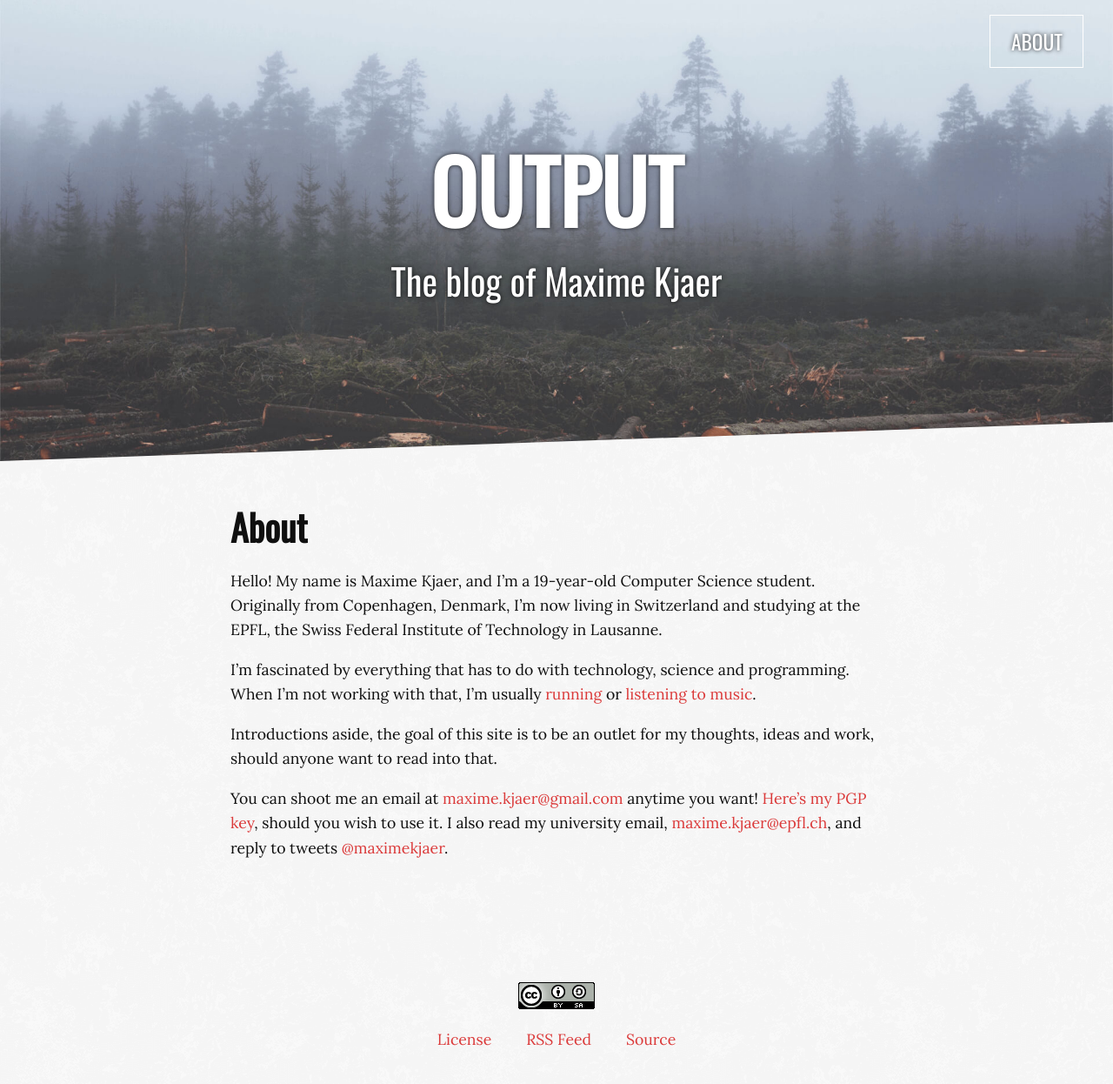
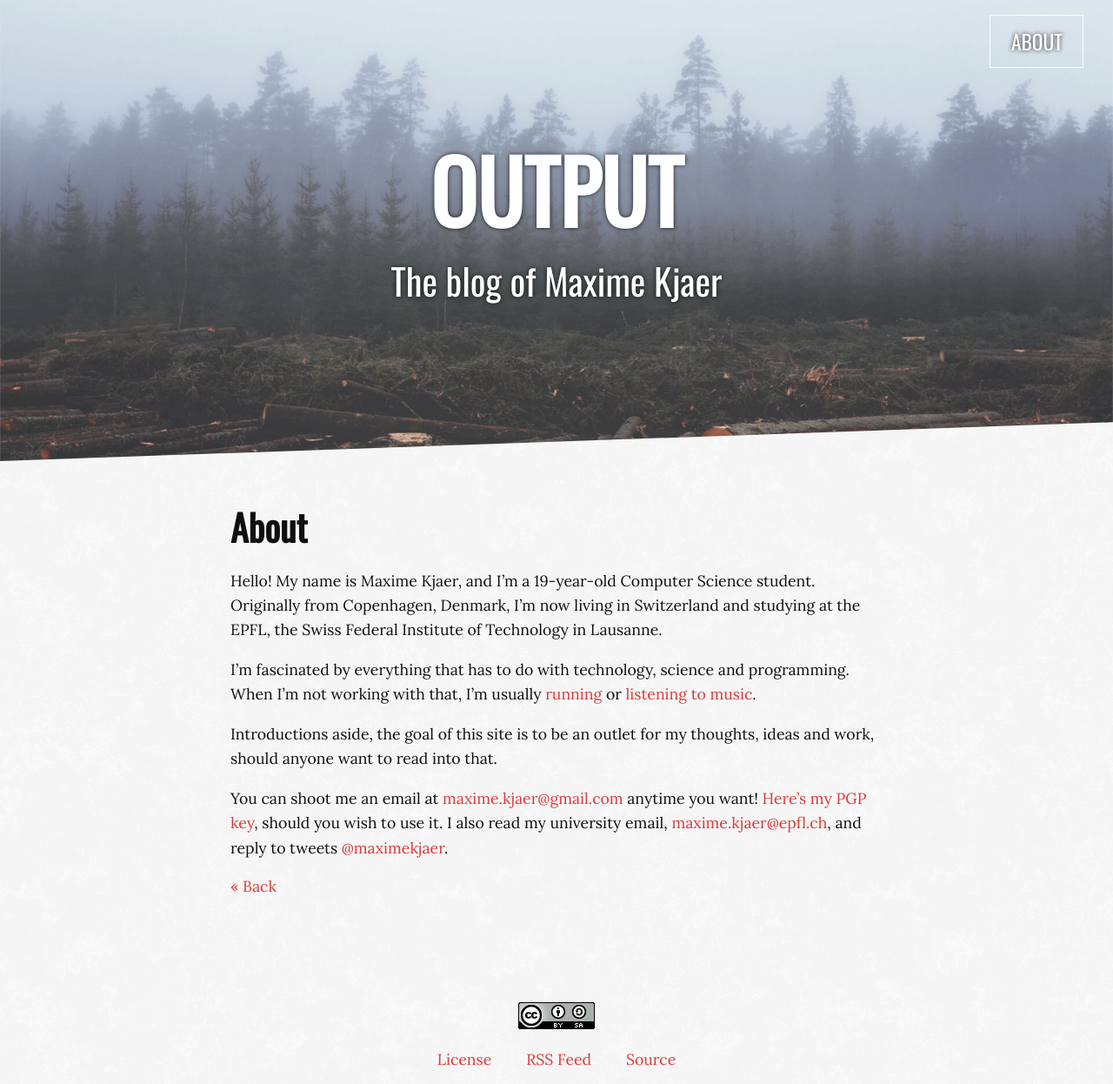
Before and after one commit to MaximeKjaer/kjaer.io, a Jekyll site: the page built from about.md, in a window 1280 px wide. Shown: the whole page at 87% size. Built offline with Jekyll 4.4.1, drawn with Linux system fonts in a browser that asks for light colours; before the commit the page ends 1223 px from its top, so only the background shows below that.

Commit message:
Remove the link to the root from the header, and add it to the bottom of articles

```diff
--- a/_layouts/default.html
+++ b/_layouts/default.html
@@ -13,10 +13,8 @@
 
 
         <div class="title">
-            <a href="{{ site.baseurl }}/">
-                <h1>OUTPUT</h1>
-                <p>{{ site.subtitle }}</p>
-            </a>
+            <h1>OUTPUT</h1>
+            <p>{{ site.subtitle }}</p>
         </div>
     </header>
     <main class="content">
--- a/_layouts/post.html
+++ b/_layouts/post.html
@@ -1,7 +1,6 @@
 ---
 layout: default
 ---
-
 <article>
     {% if page.title %}
     <header>
@@ -12,6 +11,7 @@
 
     {{ content }}
 
+	<a href="/" id="back">&laquo; Back </a>
 </article>
 
 {% if page.comments == false %}{% else %}
--- a/css/index.scss
+++ b/css/index.scss
@@ -52,11 +52,7 @@
 
     text-align: center;
     text-shadow: 0 0 5px rgba(0,0,0, 0.8);
-
-    a {
-        text-decoration: none;
-        color: $white;
-    }
+    color: $white;
 
     p {
         margin: 0;
```
